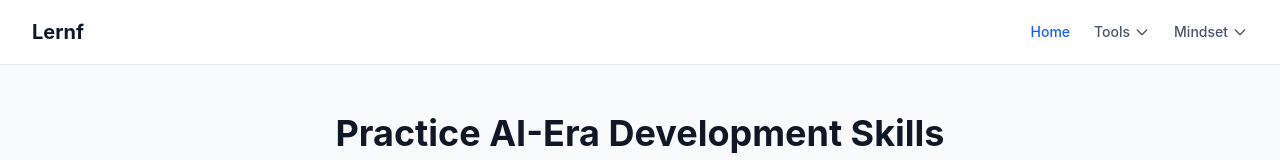
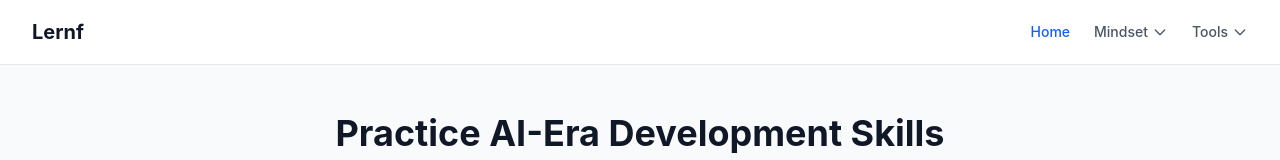
Before and after one commit to edward-hong/lernf, a React (Vite) app in the folder client/: page / in a window 1280 px wide. Shown: the top 160 px of the page. Built offline with nearby package versions, Linux system fonts and the light colour scheme.

Commit message:
chore: switch nav order

```diff
--- a/client/src/components/Layout.tsx
+++ b/client/src/components/Layout.tsx
@@ -20,28 +20,6 @@ export function Layout() {
   const navRef = useRef<HTMLDivElement>(null)
 
   const navSections: NavSection[] = [
-    {
-      label: 'Tools',
-      items: [
-        { path: '/practice/code-comparison', label: 'Code Comparison' },
-        { path: '/practice/pr-review', label: 'PR Review' },
-        { path: '/practice/ai-intent', label: 'AI Intent Analysis' },
-        { path: '/practice/intent-chat', label: 'Live Intent Chat' },
-        {
-          path: '/practice/ai-coding',
-          label: 'AI Assisted Coding',
-          placeholder: true,
-        },
-        {
-          path: '/practice/workplace-scenarios',
-          label: 'Scenario Library',
-        },
-        {
-          path: '/practice/progress',
-          label: 'Progress Dashboard',
-        },
-      ],
-    },
     {
       label: 'Mindset',
       items: [
@@ -80,6 +58,28 @@ export function Layout() {
         },
       ],
     },
+    {
+      label: 'Tools',
+      items: [
+        { path: '/practice/code-comparison', label: 'Code Comparison' },
+        { path: '/practice/pr-review', label: 'PR Review' },
+        { path: '/practice/ai-intent', label: 'AI Intent Analysis' },
+        { path: '/practice/intent-chat', label: 'Live Intent Chat' },
+        {
+          path: '/practice/ai-coding',
+          label: 'AI Assisted Coding',
+          placeholder: true,
+        },
+        {
+          path: '/practice/workplace-scenarios',
+          label: 'Scenario Library',
+        },
+        {
+          path: '/practice/progress',
+          label: 'Progress Dashboard',
+        },
+      ],
+    },
   ]
 
   // Close dropdown when clicking outside
@@ -108,7 +108,11 @@ export function Layout() {
   }, [])
 
   const isSectionActive = (items: DropdownItem[]) =>
-    items.some((item) => location.pathname === item.path || location.pathname.startsWith(item.path + '/'))
+    items.some(
+      (item) =>
+        location.pathname === item.path ||
+        location.pathname.startsWith(item.path + '/')
+    )
 
   return (
     <div className="min-h-screen bg-gray-50">
@@ -125,13 +129,32 @@ export function Layout() {
               onClick={() => setMobileMenuOpen(!mobileMenuOpen)}
               aria-expanded={mobileMenuOpen}
               aria-controls="mobile-nav"
-              aria-label={mobileMenuOpen ? 'Close navigation menu' : 'Open navigation menu'}
+              aria-label={
+                mobileMenuOpen
+                  ? 'Close navigation menu'
+                  : 'Open navigation menu'
+              }
             >
-              <svg className="w-6 h-6" fill="none" viewBox="0 0 24 24" stroke="currentColor" strokeWidth={2} aria-hidden="true">
+              <svg
+                className="w-6 h-6"
+                fill="none"
+                viewBox="0 0 24 24"
+                stroke="currentColor"
+                strokeWidth={2}
+                aria-hidden="true"
+              >
                 {mobileMenuOpen ? (
-                  <path strokeLinecap="round" strokeLinejoin="round" d="M6 18L18 6M6 6l12 12" />
+                  <path
+                    strokeLinecap="round"
+                    strokeLinejoin="round"
+                    d="M6 18L18 6M6 6l12 12"
+                  />
                 ) : (
-                  <path strokeLinecap="round" strokeLinejoin="round" d="M4 6h16M4 12h16M4 18h16" />
+                  <path
+                    strokeLinecap="round"
+                    strokeLinejoin="round"
+                    d="M4 6h16M4 12h16M4 18h16"
+                  />
                 )}
               </svg>
             </button>
```
